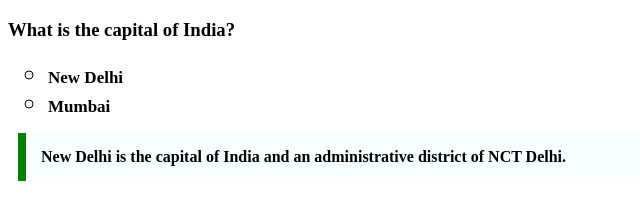
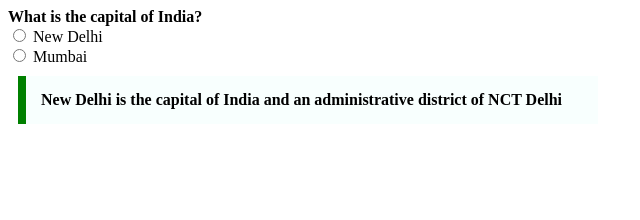
Before and after one commit to acciojob/trivia-rtsgithubaccount407, a website: page main.html in a window 1280 px wide. Shown: the whole page, without its empty margins (0-640 px from the left). Drawn offline with Linux system fonts and the light colour scheme.

Commit message:
created a submission

```diff
--- a/main.html
+++ b/main.html
@@ -8,20 +8,13 @@
 
 <body>
 	<!-- the entire body must be written by student -->
-	<div>
-		<div>
-			<h3>What is the capital of India?</h3>
-		</div>
-		<div>
-			<ul>
-				<li>New Delhi</li>
-				<li>Mumbai</li>
-			</ul>
-		</div>
-		<div>
-			<p>New Delhi is the capital of India and an administrative district of NCT Delhi.</p>
-		</div>
-	</div>
+	<label for="question">What is the capital of India?</label>
+	<br>
+	<input type="radio" name="question" value="" id=""> New Delhi
+	<br>
+	<input type="radio" name="question" id=""> Mumbai
+	<br>
+	<blockquote cite="https://en.wikipedia.org/wiki/New_Delhi">New Delhi is the capital of India and an administrative district of NCT Delhi</blockquote>
     <script type="text/javascript" src="./script.js">
 </script>
 
--- a/styles.css
+++ b/styles.css
@@ -1,18 +1,13 @@
-
-/* Your CSS Code here. */
-div p{
-	max-width: 600px;
+body{
+    max-width: 600px;
+}
+label{
+    font-weight:bold;
+}
+blockquote{
 	margin: 10px;
 	padding: 15px;
 	border-left: 8px solid green;
 	background-color: #f8fffe;
 	font-weight: bold;
 }
-div ul li{
-	font-weight:600;
-	font-size:17px;
-	list-style-type:circle;
-}
-li::marker{
-	font-size:1.6em;
-}
```
